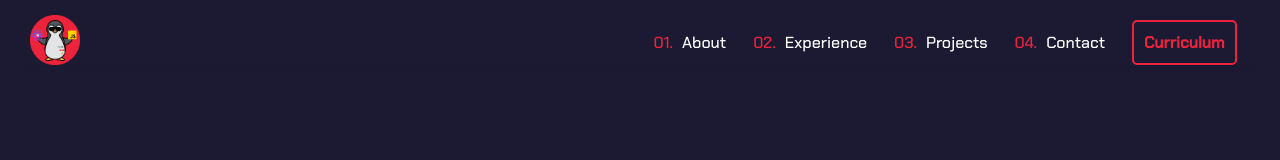
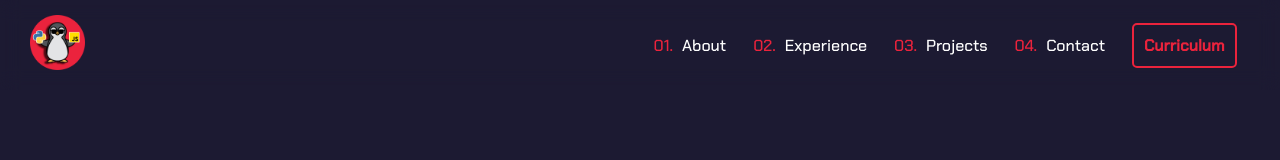
Before and after one commit to DonVoid18/patrickP2, a plain HTML site: page index.html in a window 1280 px wide. Shown: the top 160 px of the page. Drawn offline with nearby package versions, Linux system fonts and the light colour scheme.

Commit message:
feat: update of logo and favicon of the page and change of cv

```diff
--- a/index.html
+++ b/index.html
@@ -101,7 +101,7 @@
         </div>
         <header class="header">
             <div class="container_logo">
-                <img src="images/ANGELO PATRICK-modified.png" alt="Logo" title="Logo">
+                <img src="images/circle_logo_programador347.png" alt="Logo" title="Logo">
             </div>
             <div class="container_navegation">
                 <nav class="menu">
--- a/styles/header.css
+++ b/styles/header.css
@@ -111,7 +111,7 @@ body::-webkit-scrollbar-thumb {
 }
 /* css del logo */
 .container_logo{
-    width: 50px;
+    width: 55px;
     min-width: 50px;
     z-index: 1;
 }
```
Also changed, not shown: images/118887119_777199262841902_3149184956551712439_n.jpg (deleted), images/ANGELO PATRICK-modified.png (deleted), images/cicle2_programdor347.png (added), images/circle_logo_programador347.png (added), images/favicon_pagina.png, images/imagenPortafolioWeb.png (deleted), images/new_logo_programador347.jpg (added), 1 other file.
